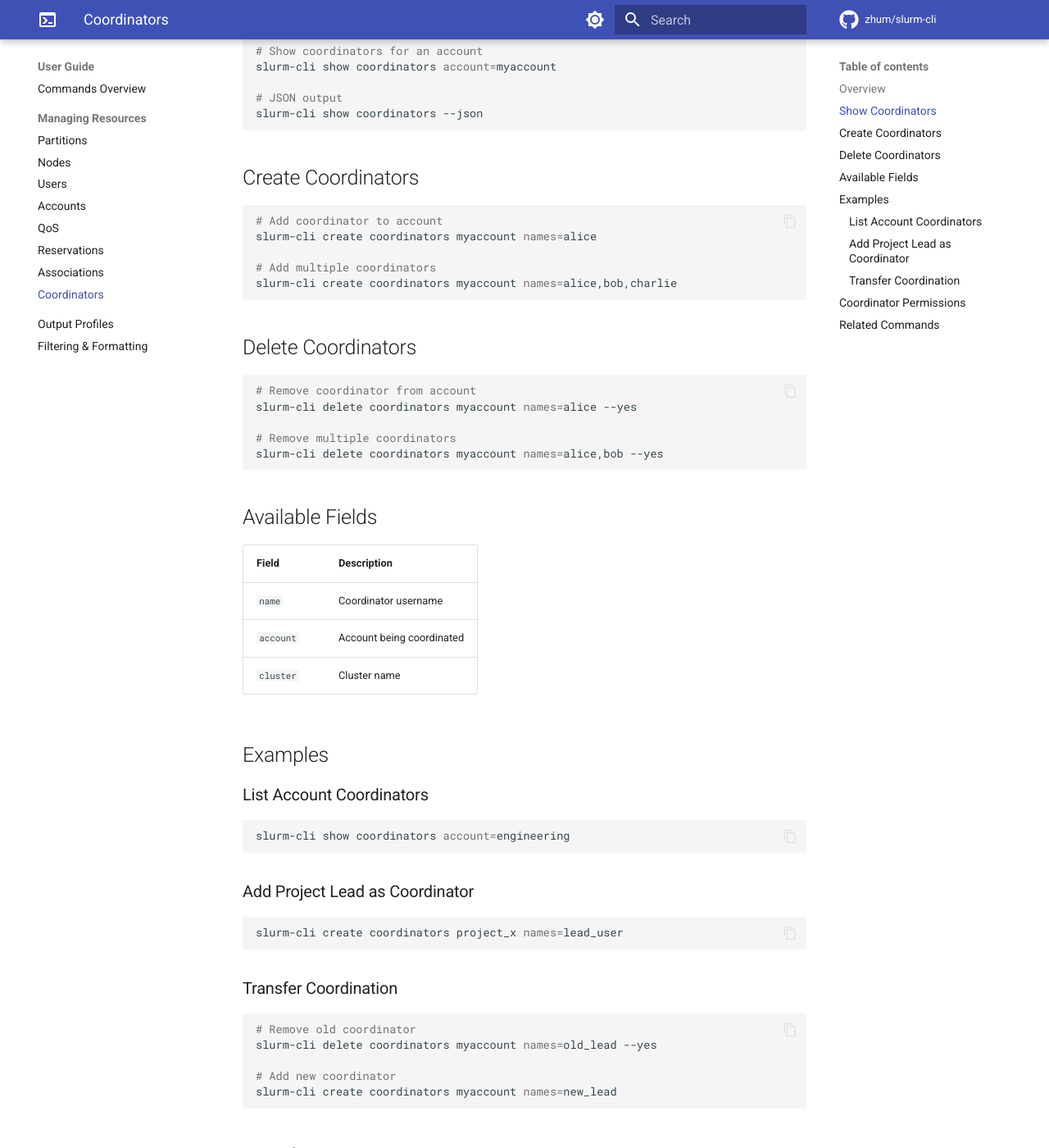
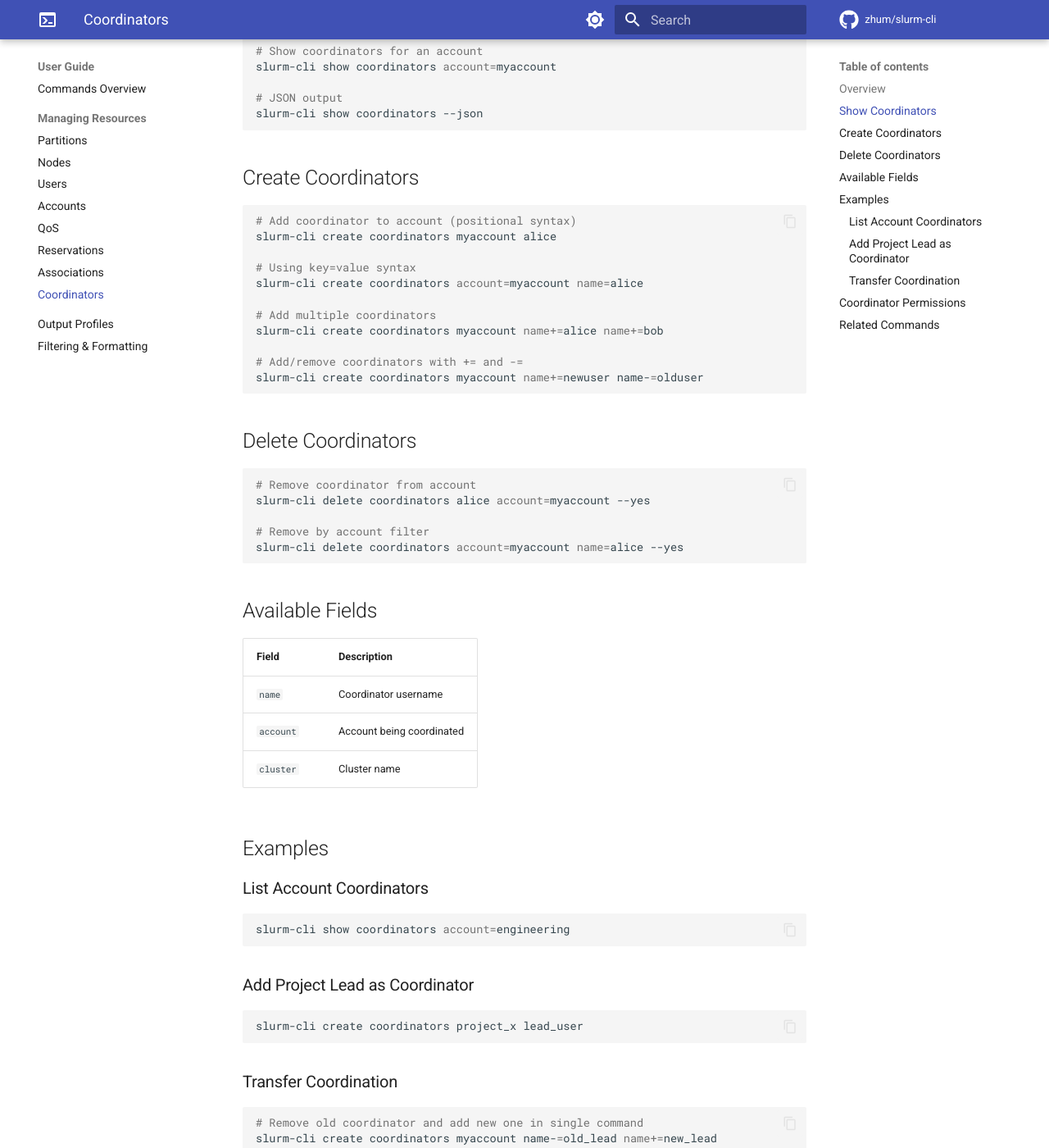
Before and after one commit to zhum/slurm-swiss-knife, an MkDocs documentation site: the page built from docs/user-guide/resources/coordinators.md, in a window 1280 px wide and 1400 px high, scrolled down 584 px. Shown: the whole window at 82% size. Built offline with MkDocs 1.6.1 and Material for MkDocs 9.7.7, drawn with Linux system fonts in a browser that asks for light colours; comment, search, counter and statistics services are not loaded; the version menu is left out; some of the changed text lies outside the part shown.

Commit message:
Update coordinator documentation with name+= and name-= syntax
- Document key=value syntax for create/delete
- Add examples for += and -= operators
- Update transfer coordination example

````diff
--- a/docs/user-guide/resources/coordinators.md
+++ b/docs/user-guide/resources/coordinators.md
@@ -26,21 +26,27 @@ slurm-cli show coordinators --json
 ## Create Coordinators
 
 ```bash
-# Add coordinator to account
-slurm-cli create coordinators myaccount names=alice
+# Add coordinator to account (positional syntax)
+slurm-cli create coordinators myaccount alice
+
+# Using key=value syntax
+slurm-cli create coordinators account=myaccount name=alice
 
 # Add multiple coordinators
-slurm-cli create coordinators myaccount names=alice,bob,charlie
+slurm-cli create coordinators myaccount name+=alice name+=bob
+
+# Add/remove coordinators with += and -=
+slurm-cli create coordinators myaccount name+=newuser name-=olduser
 ```
 
 ## Delete Coordinators
 
 ```bash
 # Remove coordinator from account
-slurm-cli delete coordinators myaccount names=alice --yes
+slurm-cli delete coordinators alice account=myaccount --yes
 
-# Remove multiple coordinators
-slurm-cli delete coordinators myaccount names=alice,bob --yes
+# Remove by account filter
+slurm-cli delete coordinators account=myaccount name=alice --yes
 ```
 
 ## Available Fields
@@ -62,17 +68,18 @@ slurm-cli show coordinators account=engineering
 ### Add Project Lead as Coordinator
 
 ```bash
-slurm-cli create coordinators project_x names=lead_user
+slurm-cli create coordinators project_x lead_user
 ```
 
 ### Transfer Coordination
 
 ```bash
-# Remove old coordinator
-slurm-cli delete coordinators myaccount names=old_lead --yes
+# Remove old coordinator and add new one in single command
+slurm-cli create coordinators myaccount name-=old_lead name+=new_lead
 
-# Add new coordinator
-slurm-cli create coordinators myaccount names=new_lead
+# Or separate commands
+slurm-cli delete coordinators old_lead account=myaccount --yes
+slurm-cli create coordinators myaccount new_lead
 ```
 
 ## Coordinator Permissions
````
